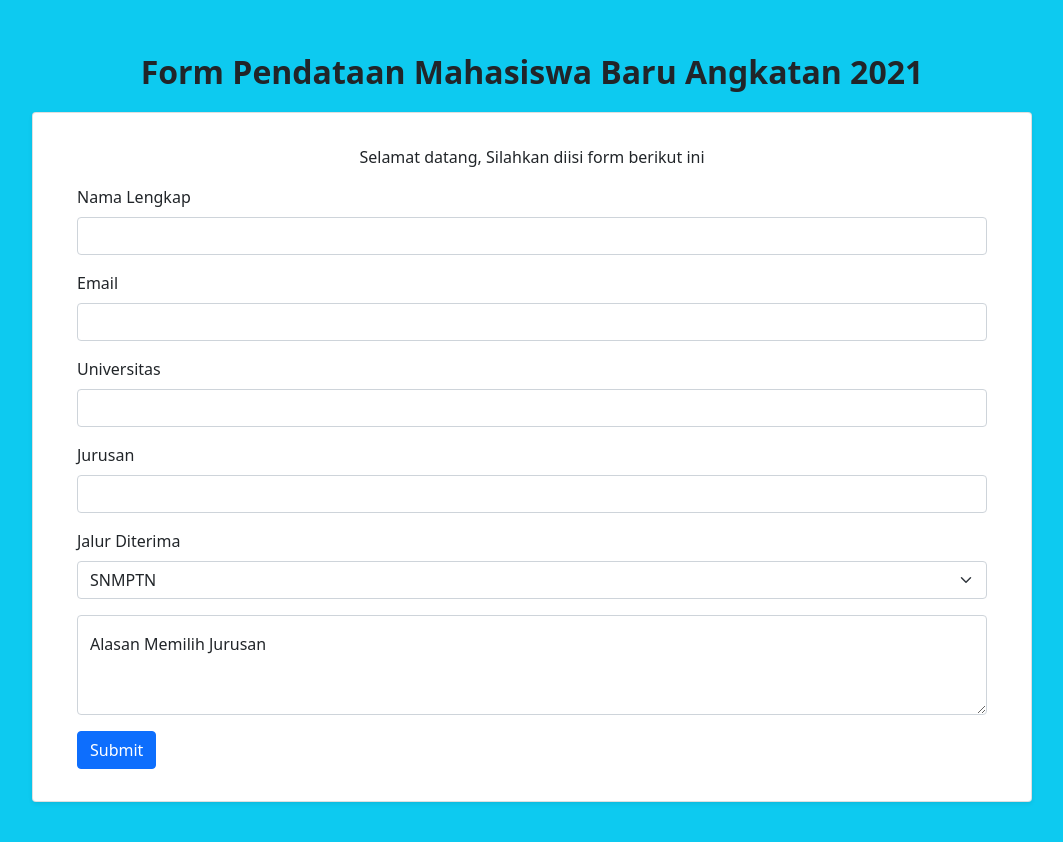
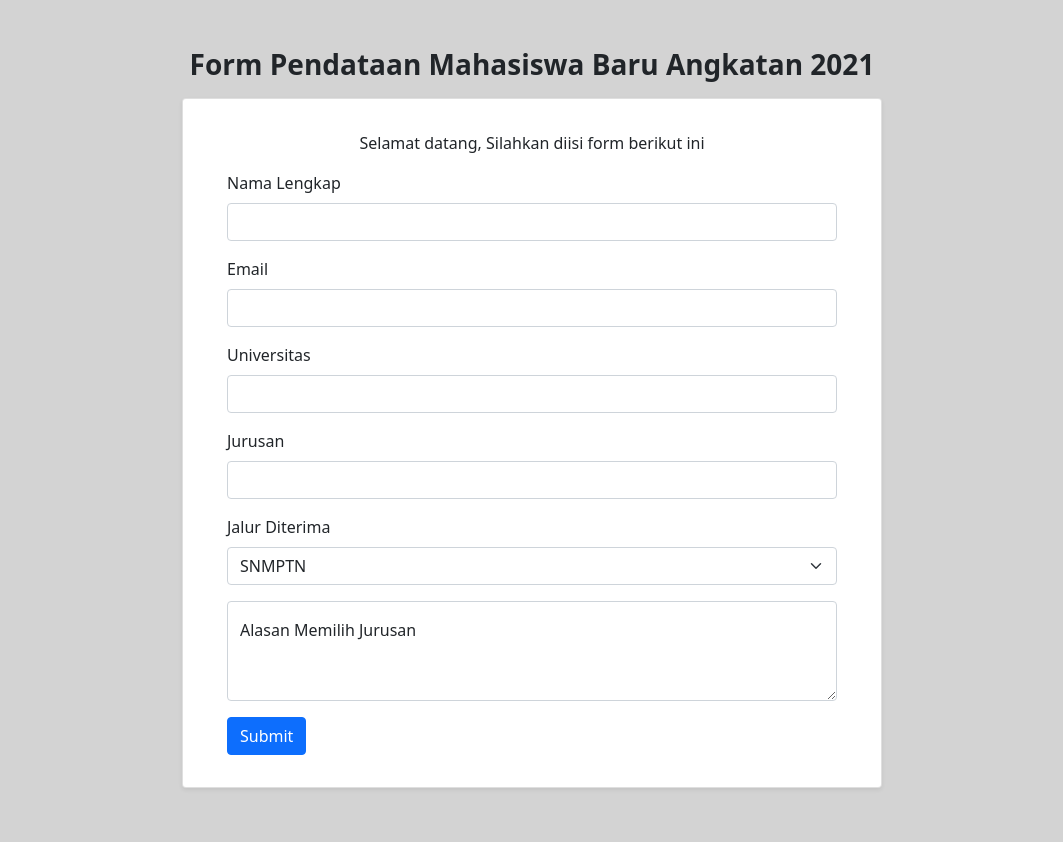
Before and after one commit to WhiteCat20/form, a plain HTML site: page index.html in a window 1280 px wide. Shown: the whole page, without its empty margins (108-1171 px from the left). Drawn offline with nearby package versions, Linux system fonts and the light colour scheme.

```diff
--- a/index.html
+++ b/index.html
@@ -12,18 +12,18 @@
     <link rel="stylesheet" href="style.css">
     <link href="https://fonts.googleapis.com/css2?family=Open+Sans&display=swap" rel="stylesheet">
 
-    <title>Form</title>
+    <title>Survey Form</title>
   </head>
-  <body id="home" class="bg-info">
+  <body id="home">
       <!-- Header -->
     <section id="header">
         <div class="fw-bold fs-2 text-center mt-5">
-            <p>Form Pendataan Mahasiswa Baru Angkatan 2021</p>
+            <h2 class="fw-bold fs-3 mb-3">Form Pendataan Mahasiswa Baru Angkatan 2021</h2>
         </div>
     </section>
     <!-- Form -->
     <section id="card">
-        <div class="card m-auto shadow-sm p-3 mb-5 bg-body" style="width: 1000px;">
+        <div class="card m-auto shadow-sm p-3 mb-5 bg-body" style="width: 700px;">
             <div class="card-body col-md">
                 <div class="container">
                     <div class="row">
@@ -35,7 +35,7 @@
                         <div class="col-md">
                             <form name="form-whitecat20">
                                 <div class="alert alert-success alert-dismissible fade show d-none my-alert" role="alert">
-                                    <strong>Thank You!</strong> We've Received your Message.
+                                    <strong>Thank You!</strong> We've Received your Response.
                                     <button type="button" class="btn-close" data-bs-dismiss="alert" aria-label="Close"></button>
                                   </div>
                                 <div class="mb-3">
--- a/style.css
+++ b/style.css
@@ -0,0 +1,3 @@
+body{
+    background-color: lightgray ;
+}
```
